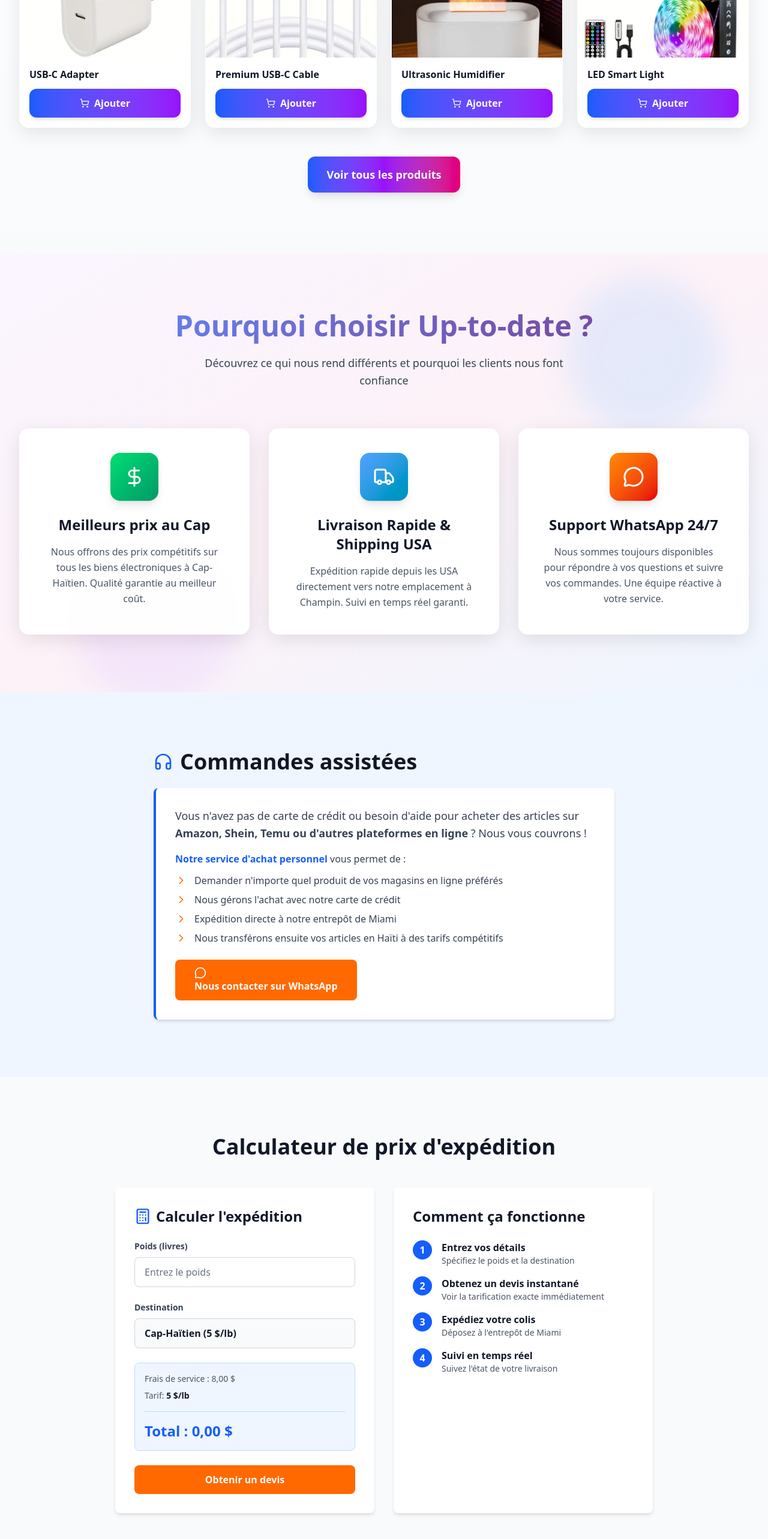
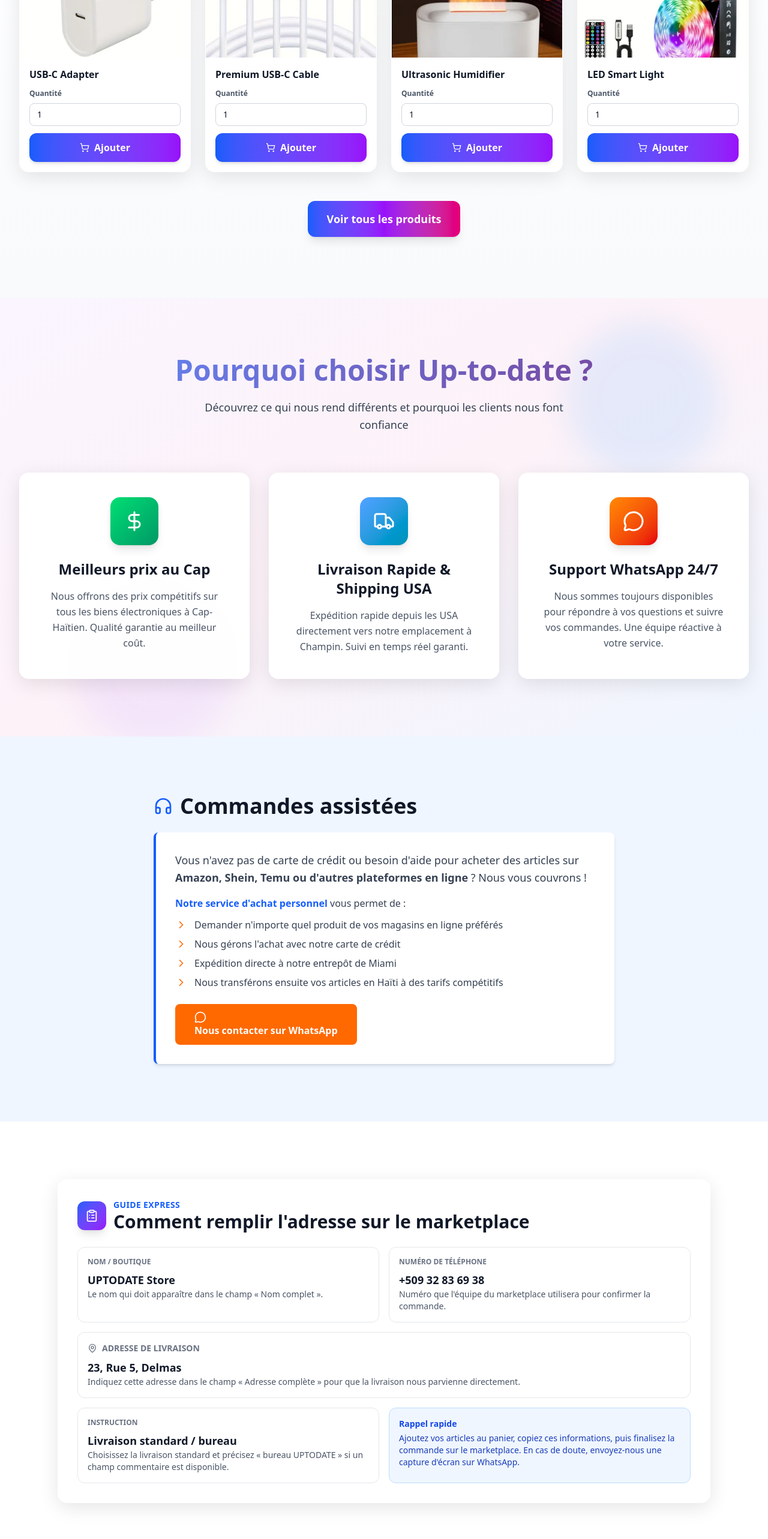
Before and after one commit to Fiedly71/up-to-date-store, a Next.js app: page / in a window 1280 px wide. Shown: the part 1883-4449 px from the top of the page at 60% size. Built offline with nearby package versions, Linux system fonts and the light colour scheme.

Commit message:
ajout du guide express dans page d'acceuil et le lien dans le footer

```diff
--- a/app/page.tsx
+++ b/app/page.tsx
@@ -25,6 +25,7 @@ import {
   Facebook,
   Instagram,
   Star,
+  ClipboardList,
 } from "lucide-react";
 import Navbar from "@/app/components/Navbar";
 import { products as allProducts } from "@/app/data/products";
@@ -34,6 +35,7 @@ export default function Home() {
   const [trackingNumber, setTrackingNumber] = useState("");
   const [productQuery, setProductQuery] = useState("");
   const [openFaqId, setOpenFaqId] = useState<number | null>(null);
+  const [productQuantities, setProductQuantities] = useState<{[key: number]: number}>({});
 
   const calculatePrice = () => {
     if (!weight) return "0,00 $";
@@ -230,8 +232,25 @@ const { addToCart } = useCart();
                   <h3 className="text-md font-bold text-gray-900 mb-3 group-hover:text-purple-600 transition-colors">
                     {product.name}
                   </h3>
+                  <div className="mb-3">
+                    <label className="block text-xs font-semibold text-gray-600 mb-2">Quantité</label>
+                    <input
+                      type="number"
+                      min="1"
+                      max="10"
+                      value={productQuantities[product.id] || 1}
+                      onChange={(e) => setProductQuantities({...productQuantities, [product.id]: parseInt(e.target.value) || 1})}
+                      className="w-full px-3 py-2 border border-gray-300 rounded-lg text-gray-900 text-sm focus:outline-none focus:ring-2 focus:ring-purple-500"
+                    />
+                  </div>
                   <button
-                    onClick={() => addToCart(product)}
+                    onClick={() => {
+                      const quantity = productQuantities[product.id] || 1;
+                      for (let i = 0; i < quantity; i++) {
+                        addToCart(product);
+                      }
+                      setProductQuantities({...productQuantities, [product.id]: 1});
+                    }}
                     className="premium-button mt-auto bg-gradient-to-r from-blue-600 to-purple-600 hover:from-blue-700 hover:to-purple-700 text-white py-3 rounded-xl font-bold transition-all duration-300 flex items-center justify-center gap-2 shadow-md hover:shadow-xl transform hover:scale-105"
                   >
                     <ShoppingCart size={16} />
@@ -360,6 +379,53 @@ const { addToCart } = useCart();
                 <MessageCircle size={20} />
                 Nous contacter sur WhatsApp
               </a>
+            </div>
+          </div>
+        </div>
+      </section>
+
+      {/* Guide Express - Adresse de commande */}
+      <section className="py-16 sm:py-24 bg-white">
+        <div className="max-w-6xl mx-auto px-4 sm:px-6 lg:px-8">
+          <div className="premium-card rounded-2xl p-8 shadow-xl bg-white/70 backdrop-blur">
+            <div className="flex items-center gap-3 mb-6">
+              <div className="w-12 h-12 rounded-xl bg-gradient-to-br from-blue-600 to-purple-600 flex items-center justify-center text-white shadow-lg">
+                <ClipboardList size={22} />
+              </div>
+              <div>
+                <p className="text-sm font-semibold text-blue-600 uppercase tracking-wide">Guide express</p>
+                <h2 className="text-2xl sm:text-3xl font-bold text-gray-900">Comment remplir l'adresse sur le marketplace</h2>
+              </div>
+            </div>
+
+            <div className="grid md:grid-cols-2 gap-4">
+              <div className="p-4 border border-gray-200 rounded-xl bg-white">
+                <p className="text-xs font-semibold text-gray-500 uppercase mb-2">Nom / Boutique</p>
+                <p className="text-lg font-bold text-gray-900">UPTODATE Store</p>
+                <p className="text-sm text-gray-600">Le nom qui doit apparaître dans le champ « Nom complet ».</p>
+              </div>
+              <div className="p-4 border border-gray-200 rounded-xl bg-white">
+                <p className="text-xs font-semibold text-gray-500 uppercase mb-2">Numéro de téléphone</p>
+                <p className="text-lg font-bold text-gray-900">+509 32 83 69 38</p>
+                <p className="text-sm text-gray-600">Numéro que l'équipe du marketplace utilisera pour confirmer la commande.</p>
+              </div>
+              <div className="p-4 border border-gray-200 rounded-xl bg-white md:col-span-2">
+                <div className="flex items-center gap-2 text-sm font-semibold text-gray-500 uppercase mb-2">
+                  <MapPin size={16} />
+                  Adresse de livraison
+                </div>
+                <p className="text-lg font-bold text-gray-900">23, Rue 5, Delmas</p>
+                <p className="text-sm text-gray-600">Indiquez cette adresse dans le champ « Adresse complète » pour que la livraison nous parvienne directement.</p>
+              </div>
+              <div className="p-4 border border-gray-200 rounded-xl bg-white">
+                <p className="text-xs font-semibold text-gray-500 uppercase mb-2">Instruction</p>
+                <p className="text-lg font-bold text-gray-900">Livraison standard / bureau</p>
+                <p className="text-sm text-gray-600">Choisissez la livraison standard et précisez « bureau UPTODATE » si un champ commentaire est disponible.</p>
+              </div>
+              <div className="p-4 border border-blue-200 rounded-xl bg-blue-50">
+                <p className="text-sm font-semibold text-blue-700 mb-1">Rappel rapide</p>
+                <p className="text-sm text-blue-800">Ajoutez vos articles au panier, copiez ces informations, puis finalisez la commande sur le marketplace. En cas de doute, envoyez-nous une capture d'écran sur WhatsApp.</p>
+              </div>
             </div>
           </div>
         </div>
--- a/app/panier/page.tsx
+++ b/app/panier/page.tsx
@@ -203,6 +203,7 @@ export default function PanierPage() {
                   </div>
                 </div>
               </div>
+            </div>
           )}
         </div>
       </section>
```
Lines whose indentation alone changed are shown as unchanged.
